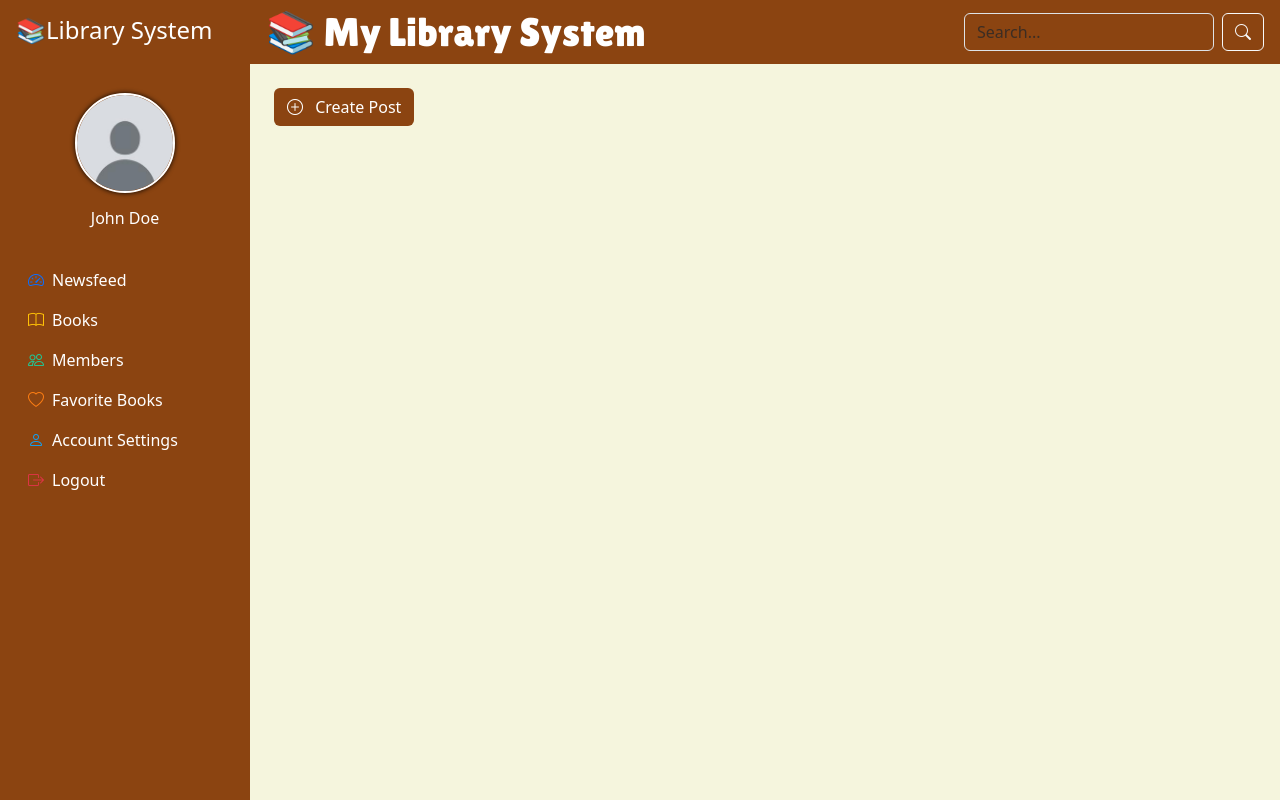
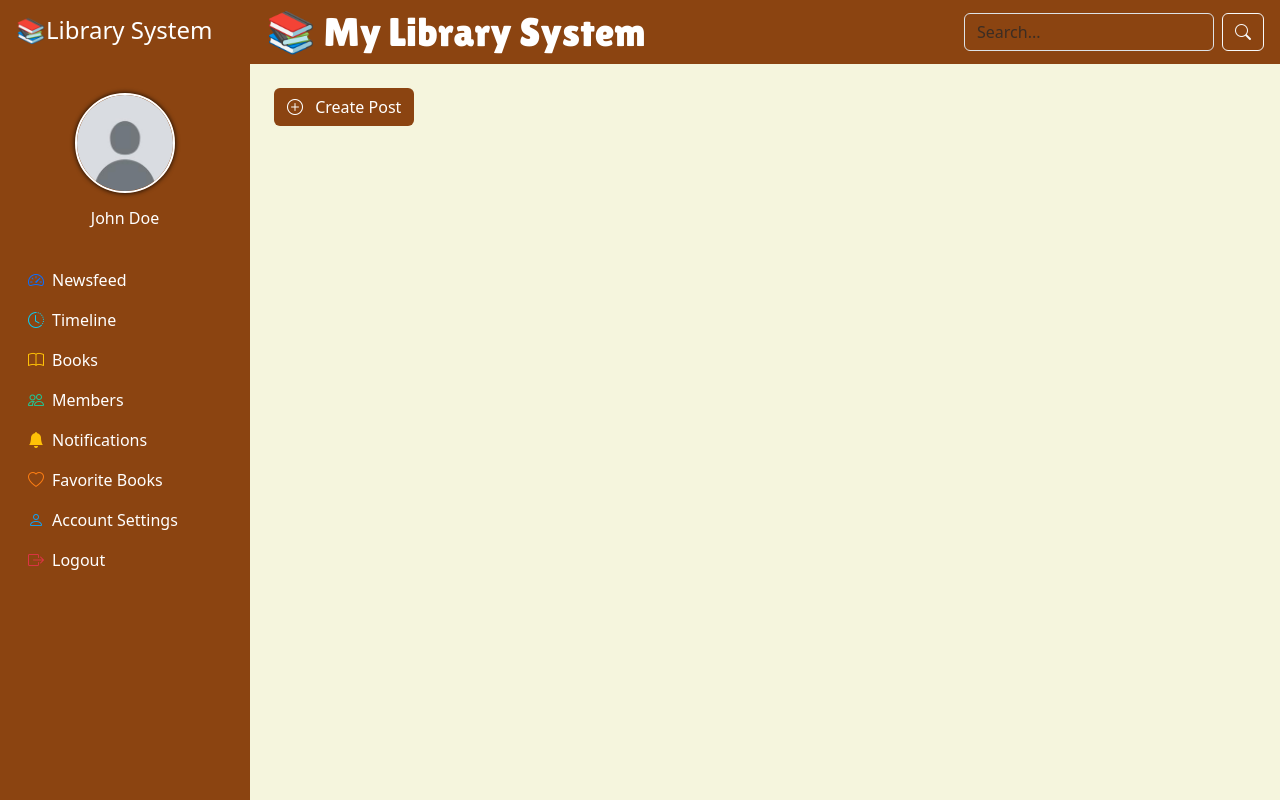
Before and after one commit to alecxander567/Library-System, a Django app: template my_app/templates/homepageUser.html in a window 1280 px wide. Run offline with Django 5.2, Linux system fonts and the light colour scheme; the template is opened without the code that fills it, so the values that code supplies are empty; some web fonts are replaced.

Commit message:
Add files via upload

```diff
--- a/my_app/templates/base.html
+++ b/my_app/templates/base.html
@@ -119,7 +119,12 @@
       <ul class="nav nav-pills flex-column mb-auto">
         <li class="nav-item">
           <a href="#" class="nav-link text-white">
-            <i class="bi bi-speedometer2 me-2 text-primary"></i>Newsfeed
+            <i class="bi bi-speedometer2 me-2 text-primary"></i> Newsfeed
+          </a>
+        </li>
+        <li class="nav-item">
+          <a href="#" class="nav-link text-white">
+            <i class="bi bi-clock-history me-2 text-info"></i> Timeline
           </a>
         </li>
         <li>
@@ -130,6 +135,11 @@
         <li>
           <a href="#" class="nav-link text-white">
             <i class="bi bi-people me-2 icon-members"></i>Members
+          </a>
+        </li>
+        <li class="nav-item">
+          <a href="#" class="nav-link text-white">
+            <i class="bi bi-bell-fill me-2 text-warning"></i> Notifications
           </a>
         </li>
         <li>
--- a/my_app/templates/homepageUser.html
+++ b/my_app/templates/homepageUser.html
@@ -6,19 +6,34 @@
 
 {% block content %}
 <style>
-  .main-content {
+.main-content {
     margin-left: 250px;
     padding: 1rem;
     transition: margin-left 0.3s ease-in-out;
   }
-  @media (max-width: 768px) {
+@media (max-width: 768px) {
     .main-content {
       margin-left: 0;
     }
   }
-  .card-body {
+.card-body {
     background: #C7AD7F;
+    box-shadow: 0 0 5px;
+    border: none;
+    padding-bottom: 0;
   }
+.comment {
+    margin-bottom: 15px; /* Adds space between comments */
+  }
+
+.comment-date {
+    display: block;        /* Makes the date appear on a new line */
+    margin-top: 5px;       /* Adds space between the comment content and the date */
+    margin-bottom: 10px;   /* Adds space below the date */
+  }
+#commentsContainer {
+    display: block; /* Comments are initially visible */
+}
 </style>
 
 {% block header %}
@@ -61,8 +76,8 @@
   </div>
 </div>
 
-<div class="posts mt-4" id="postsContainer">
-  <!-- Posts will be inserted here dynamically -->
+<div id="postsContainer">
+  <!--Posts Goes here-->
 </div>
 
 {% if messages %}
```
